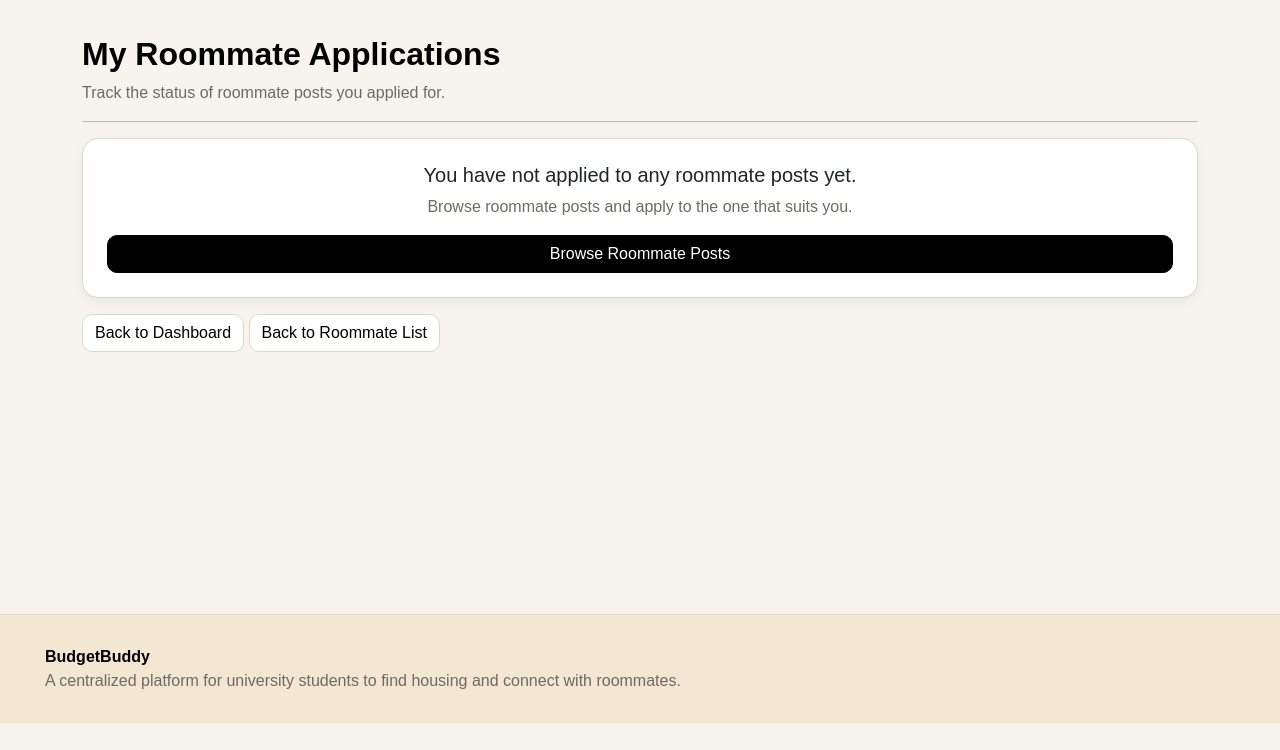
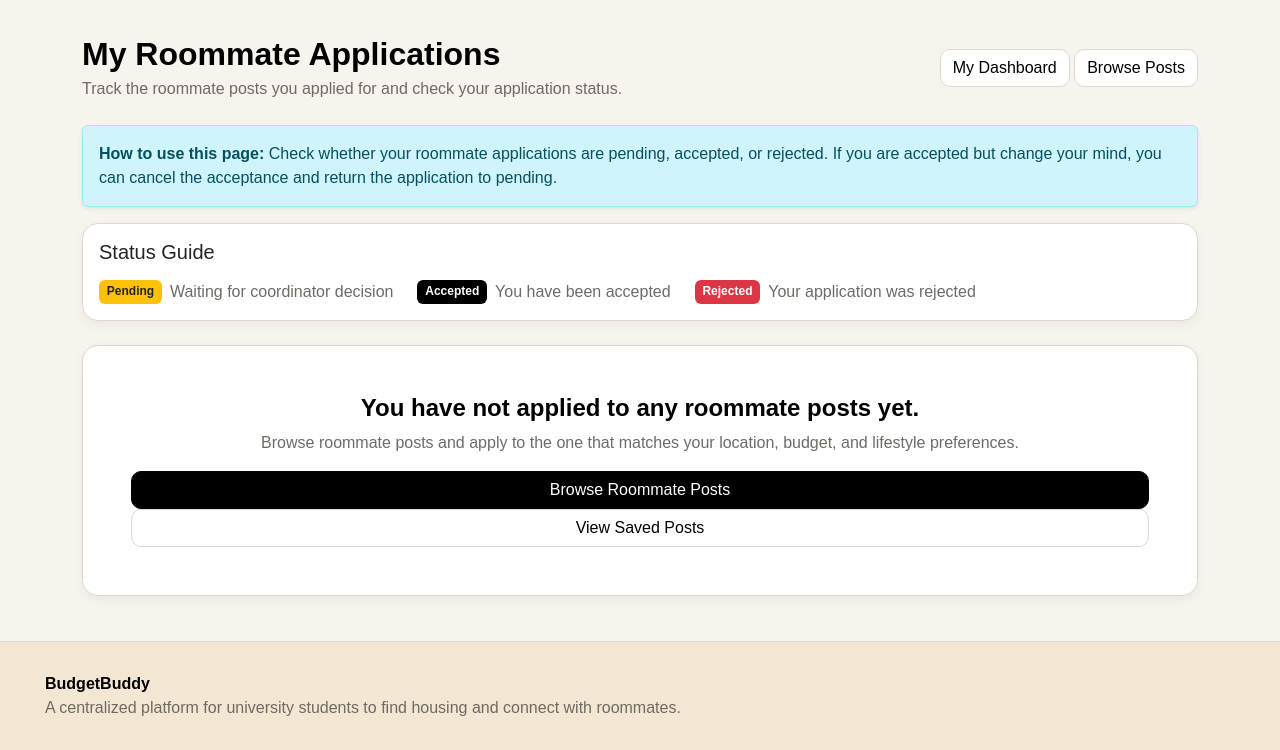
Before and after one commit to GordanEatCodes/GitProject-BudgetBuddy, a Django app: page /roommates/my-applications/ in a window 1280 px wide. Shown: the part 77-827 px from the top of the page. Before the commit the page ends 800 px from the top, so only its background shows below. Run offline with Django 5.2, Linux system fonts and the light colour scheme; the visitor is signed in with stand-in values (Sample User, id 1); data that the repository does not hold is empty.

Commit message:
improve my applications UI

```diff
--- a/roommate/templates/roommate/my_applications.html
+++ b/roommate/templates/roommate/my_applications.html
@@ -2,47 +2,222 @@
 
 {% block content %}
 
-<h2>My Roommate Applications</h2>
+<div class="d-flex justify-content-between align-items-center mb-4">
+    <div>
+        <h2 class="mb-1">My Roommate Applications</h2>
+        <p class="text-muted mb-0">
+            Track the roommate posts you applied for and check your application status.
+        </p>
+    </div>
 
-<p class="text-muted">
-    Track the status of roommate posts you applied for.
+    <div>
+        <a href="{% url 'roommate_dashboard' %}" class="btn btn-secondary">
+            My Dashboard
+        </a>
+
+        <a href="{% url 'roommate_list' %}" class="btn btn-secondary">
+            Browse Posts
+        </a>
+    </div>
+</div>
+
+
+<div class="alert alert-info shadow-sm">
+    <strong>How to use this page:</strong>
+    Check whether your roommate applications are pending, accepted, or rejected.
+    If you are accepted but change your mind, you can cancel the acceptance and return the application to pending.
+</div>
+
+
+<div class="card p-3 mb-4 shadow-sm">
+    <h5>Status Guide</h5>
+
+    <div class="d-flex flex-wrap gap-2 mt-2">
+
+        <span class="badge bg-warning text-dark">
+            Pending
+        </span>
+        <span class="text-muted me-3">
+            Waiting for coordinator decision
+        </span>
+
+        <span class="badge bg-success">
+            Accepted
+        </span>
+        <span class="text-muted me-3">
+            You have been accepted
+        </span>
+
+        <span class="badge bg-danger">
+            Rejected
+        </span>
+        <span class="text-muted">
+            Your application was rejected
+        </span>
+
+    </div>
+</div>
+
+
+{% for app in applications %}
+
+<div class="card p-4 mb-4 shadow-sm">
+
+    <div class="d-flex justify-content-between align-items-start">
+
+        <div>
+            <h3 class="mb-1">{{ app.roommate_post.title }}</h3>
+
+            <p class="text-muted mb-0">
+                You applied to this roommate post.
             </p>
+        </div>
+
+        <div class="text-end">
+            {% if app.status == 'accepted' %}
+                <span class="badge bg-success fs-6">Accepted</span>
+            {% elif app.status == 'rejected' %}
+                <span class="badge bg-danger fs-6">Rejected</span>
+            {% else %}
+                <span class="badge bg-warning text-dark fs-6">Pending</span>
+            {% endif %}
+
+            <br>
+
+            <small class="text-muted">
+                Applied on:<br>
+                {{ app.created_at|date:"d M Y, h:i A" }}
+            </small>
+        </div>
+
+    </div>
+
 
     <hr>
 
-{% for app in applications %}
 
-<div class="card p-3 mb-3 shadow-sm">
+    <div class="row mb-3">
 
-    <h4>{{ app.roommate_post.title }}</h4>
+        <div class="col-md-4 mb-3">
+            <div class="border rounded p-3 h-100">
+                <strong>Coordinator</strong>
 
-    <p>
-        <strong>Coordinator:</strong> {{ app.roommate_post.created_by.username }}
-    </p>
-
-    <p>
-        <strong>Your Message:</strong> {{ app.message }}
-    </p>
-
-    <p>
-        <strong>Status:</strong>
-
-        {% if app.status == 'accepted' %}
-            <span class="badge bg-success">Accepted</span>
-        {% elif app.status == 'rejected' %}
-            <span class="badge bg-danger">Rejected</span>
+                <p class="text-muted mb-0 mt-2">
+                    {% if app.roommate_post.created_by %}
+                        {{ app.roommate_post.created_by.username }}
                     {% else %}
-            <span class="badge bg-warning text-dark">Pending</span>
+                        Unknown
                     {% endif %}
                 </p>
+            </div>
+        </div>
 
-    <p class="text-muted">
-        Applied on: {{ app.created_at|date:"d M Y, h:i A" }}
+        <div class="col-md-4 mb-3">
+            <div class="border rounded p-3 h-100">
+                <strong>Location</strong>
+
+                <p class="text-muted mb-0 mt-2">
+                    📍 {{ app.roommate_post.location }}
                 </p>
+            </div>
+        </div>
+
+        <div class="col-md-4 mb-3">
+            <div class="border rounded p-3 h-100">
+                <strong>Budget Per Person</strong>
+
+                <p class="text-muted mb-0 mt-2">
+                    💰 RM {{ app.roommate_post.budget }}
+                </p>
+            </div>
+        </div>
+
+    </div>
+
+
+    <div class="row mb-3">
+
+        <div class="col-md-4 mb-3">
+            <div class="border rounded p-3 h-100">
+                <strong>Post Status</strong>
+
+                <p class="mb-0 mt-2">
+                    {% if app.roommate_post.post_status == 'open' %}
+                        <span class="badge bg-success">Open</span>
+                    {% elif app.roommate_post.post_status == 'full' %}
+                        <span class="badge bg-warning text-dark">Full</span>
+                    {% else %}
+                        <span class="badge bg-secondary">Closed</span>
+                    {% endif %}
+                </p>
+            </div>
+        </div>
+
+        <div class="col-md-4 mb-3">
+            <div class="border rounded p-3 h-100">
+                <strong>Needed Roommates</strong>
+
+                <p class="text-muted mb-0 mt-2">
+                    {{ app.roommate_post.needed_roommates }}
+                </p>
+            </div>
+        </div>
+
+        <div class="col-md-4 mb-3">
+            <div class="border rounded p-3 h-100">
+                <strong>Remaining Slots</strong>
+
+                <p class="text-muted mb-0 mt-2">
+                    {{ app.roommate_post.remaining_roommates_needed }}
+                </p>
+            </div>
+        </div>
+
+    </div>
+
+
+    <div class="card p-3 mb-3 bg-light border">
+        <strong>Your Application Message</strong>
+
+        {% if app.message %}
+            <p class="mb-0 mt-2">
+                {{ app.message }}
+            </p>
+        {% else %}
+            <p class="text-muted mb-0 mt-2">
+                You did not write a message for this application.
+            </p>
+        {% endif %}
+    </div>
+
+
+    <div class="alert alert-light border">
+
+        {% if app.status == 'pending' %}
+            Your application is waiting for the coordinator's decision.
+        {% elif app.status == 'accepted' %}
+            Congratulations! You have been accepted. You can message the coordinator or cancel the acceptance if you change your mind.
+        {% elif app.status == 'rejected' %}
+            This application was rejected. You can still browse other roommate posts.
+        {% endif %}
+
+    </div>
+
+
+    <div class="d-flex flex-wrap gap-2">
 
         <a href="{% url 'application_detail' app.id %}" class="btn btn-sm btn-dark">
             Open Message
         </a>
+
+        <a href="{% url 'roommate_detail' app.roommate_post.id %}" class="btn btn-sm btn-info">
+            View Post
+        </a>
+
+        <a href="{% url 'match_roommates' app.roommate_post.id %}" class="btn btn-sm btn-secondary">
+            Check Match
+        </a>
+
 
         {% if app.status == 'accepted' %}
 
@@ -55,30 +230,39 @@
 
         {% endif %}
 
+
+        {% if app.status == 'rejected' %}
+
+            <a href="{% url 'roommate_list' %}" class="btn btn-sm btn-primary">
+                Find Other Posts
+            </a>
+
+        {% endif %}
+
+    </div>
+
 </div>
 
 {% empty %}
 
-<div class="card p-4 text-center shadow-sm">
-    <h5>You have not applied to any roommate posts yet.</h5>
+<div class="card p-5 text-center shadow-sm">
+
+    <h4>You have not applied to any roommate posts yet.</h4>
 
     <p class="text-muted">
-        Browse roommate posts and apply to the one that suits you.
+        Browse roommate posts and apply to the one that matches your location, budget, and lifestyle preferences.
     </p>
 
     <a href="{% url 'roommate_list' %}" class="btn btn-primary">
         Browse Roommate Posts
     </a>
+
+    <a href="{% url 'saved_roommate_posts' %}" class="btn btn-secondary">
+        View Saved Posts
+    </a>
+
 </div>
 
 {% endfor %}
 
-<a href="{% url 'roommate_dashboard' %}" class="btn btn-secondary mt-3">
-    Back to Dashboard
-</a>
-
-<a href="{% url 'roommate_list' %}" class="btn btn-secondary mt-3">
-    Back to Roommate List
-</a>
-
 {% endblock %}
```
Lines whose indentation alone changed are shown as unchanged.
